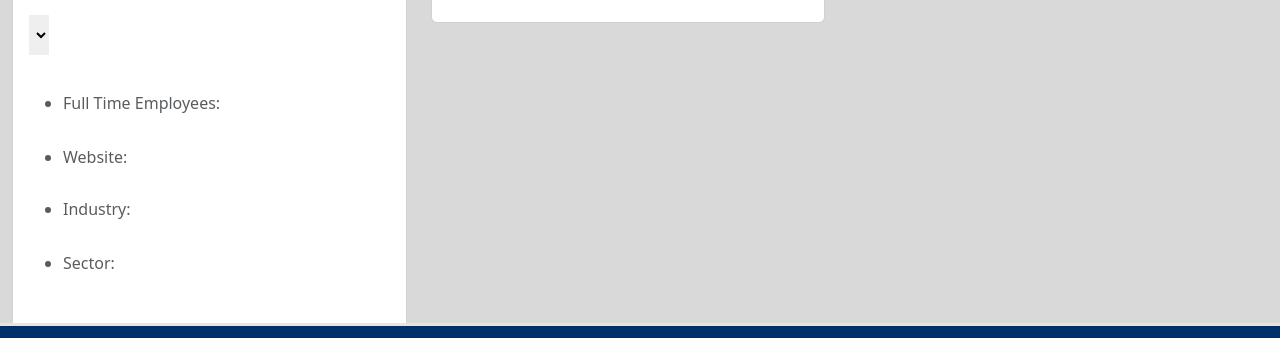
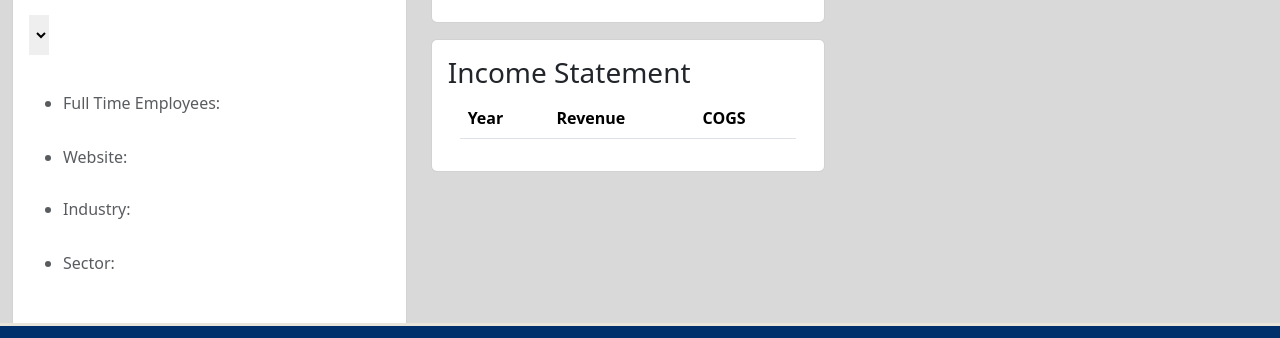
Before and after one commit to lutz143/stock-desktop-app, a Flask app: template templates/meta.html in a window 1280 px wide. Shown: the part 398-736 px from the top of the page. Run offline with Flask 3, Linux system fonts and the light colour scheme; the template is opened without the code that fills it: most values are stand-ins (such as "Sample title", 1, 10 or a date in 2020); lists and menus that the app fills with data are empty; some libraries are stand-ins or nearby versions.

Commit message:
added income statement as a card on profile page

```diff
--- a/app.py
+++ b/app.py
@@ -51,6 +51,15 @@
     """)
     forecast_data = cursor.fetchall()
 
+    # query the server for all stock forecast data (including archived data)
+    cursor.execute(f"""
+        SELECT id, Ticker, asOfYear, periodType, CostOfRevenue, TotalRevenue
+        FROM incomeStatement
+        WHERE periodType <> 'TTM'
+        GROUP BY id, Ticker, asOfYear, periodType, CostOfRevenue, TotalRevenue
+    """)
+    income_data = cursor.fetchall()
+
 
     # query the server for all stock forecast data (including archived data)
     cursor.execute(f"""
@@ -64,7 +73,7 @@
     cursor.close()
     connection.close()
 
-    return render_template('meta.html', metadata=metadata, forecast_data=forecast_data, financial_forecast_data=financial_forecast_data)
+    return render_template('meta.html', metadata=metadata, forecast_data=forecast_data, financial_forecast_data=financial_forecast_data, income_data = income_data)
 
 
 
--- a/static/js/meta.js
+++ b/static/js/meta.js
@@ -7,6 +7,7 @@
 const costGridId = document.getElementById("cost-grid");
 const percentGridId = document.getElementById("percent-grid");
 const incomeForecastGrid = document.getElementById("income-forecast-grid");
+const incomeStatementGrid = document.getElementById("income-statement-grid");
 
 
 const tickers = [...new Set(metaData.map(item => item.Ticker))]; // set duplicate tickers to unique values only
@@ -30,6 +31,7 @@
     costGridId.innerHTML = '';
     percentGridId.innerHTML = '';
     incomeForecastGrid.innerHTML = '';
+    incomeStatementGrid.innerHTML = '';
 
     guids.forEach(item => {
         guid = item.id;
@@ -66,6 +68,22 @@
             `;
 
             incomeForecastGrid.appendChild(trDiv);
+        }
+    })
+    incomeData.forEach((item, index) => {
+        let incomeGuid = item.id;
+
+        if (incomeGuid === guid) {
+            const trDiv = document.createElement('tr');
+
+            trDiv.innerHTML = `
+                <tr>
+                    <td>${item.asOfYear}</td>
+                    <td>${formatWholeNumber(item.TotalRevenue)}</td>
+                    <td>${formatWholeNumber(item.CostOfRevenue)}</td>
+            `;
+
+            incomeStatementGrid.appendChild(trDiv);
         }
     })
 
--- a/templates/meta.html
+++ b/templates/meta.html
@@ -133,6 +133,31 @@
                     </div>
                 </div>
 
+                <div class="card mb-3">
+                    <div class="card-body">
+                        <div style="display: flex; flex-direction: row; justify-content: space-between;">
+                            <h3>Income Statement</h3>
+                        </div>
+                        <!-- Start of the DataTable render -->
+                        <div class="container">
+                            <div class="table-responsive">
+                                <table class="table table-striped" id="forecast-table">
+                                    <thead>
+                                        <tr>
+                                            <th>Year</th>
+                                            <th>Revenue</th>
+                                            <th>COGS</th>
+                                        </tr>
+                                    </thead>
+                                    <tbody id="income-statement-grid">
+                                    </tbody>
+                                </table>
+                            </div>
+                        </div>
+                        <!-- End of the DataTable -->
+                    </div>
+                </div>
+
             </div>
 
 
@@ -169,7 +194,8 @@
     const metaData = {{ metadata | tojson }};
     const forecastData = {{ forecast_data | tojson }};
     const financialForecastData = {{ financial_forecast_data | tojson }};
-    console.log(financialForecastData);
+    const incomeData = {{ income_data | tojson }};
+    console.log(incomeData);
 </script>
 <script src=https://cdnjs.cloudflare.com/ajax/libs/jstat/1.9.5/jstat.min.js integrity="sha512-MGT8BGoc8L3124PwHEGTC+M8Hu9oIbZOg8ENcd92sQKKidWKOOOZ6bqQemqYAX0yXJUnovOkF4Hx9gc/5lVxPw==" crossorigin="anonymous" referrerpolicy="no-referrer"></script>
 <script src="../static/js/utils.js"></script>
```
